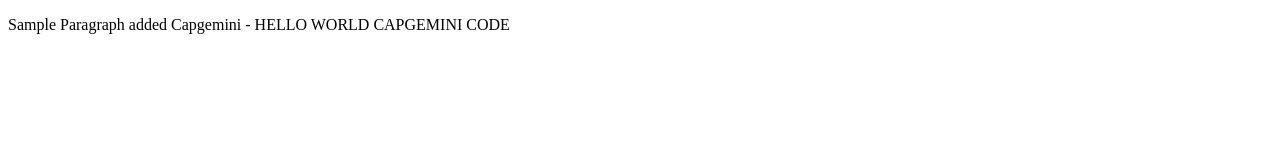
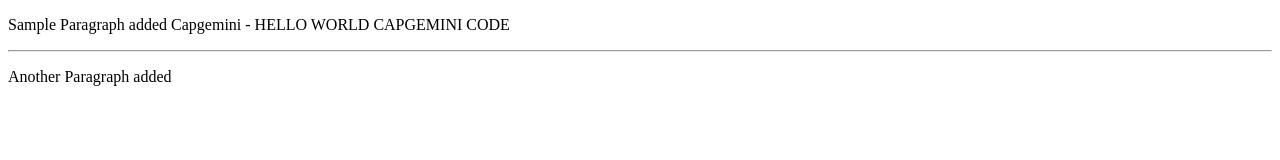
Before and after one commit to joeabc1/webapp01, a plain HTML site: page index.html in a window 1280 px wide. Drawn offline with Linux system fonts and the light colour scheme.

Commit message:
hello second change by M

```diff
--- a/index.html
+++ b/index.html
@@ -10,6 +10,9 @@
 
 <body>
     <p> Sample Paragraph added Capgemini - HELLO WORLD CAPGEMINI CODE</p>
+    <hr/>
+    <p> Another Paragraph added</p>
+
 </body>
 
 </html>
```
